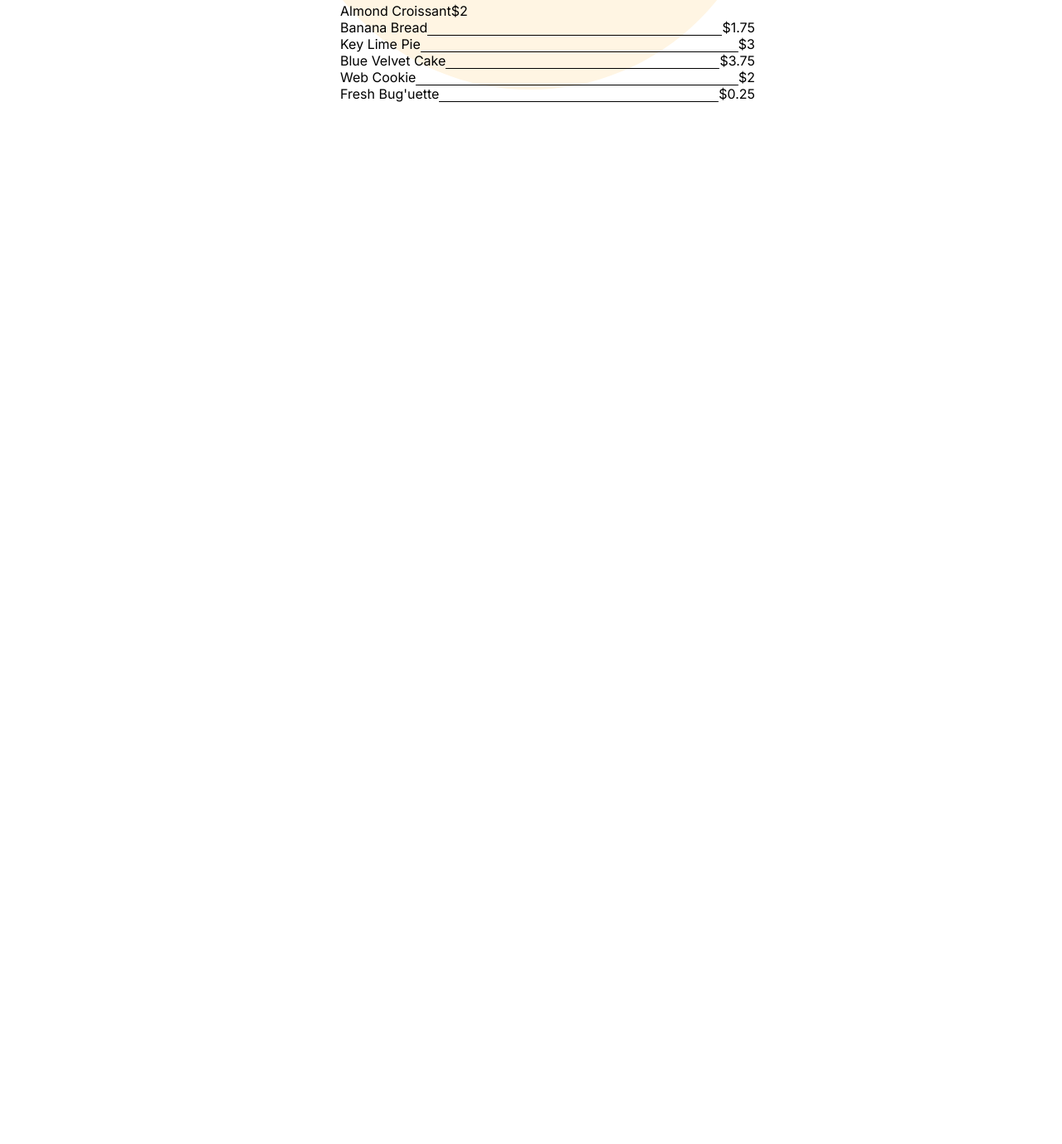
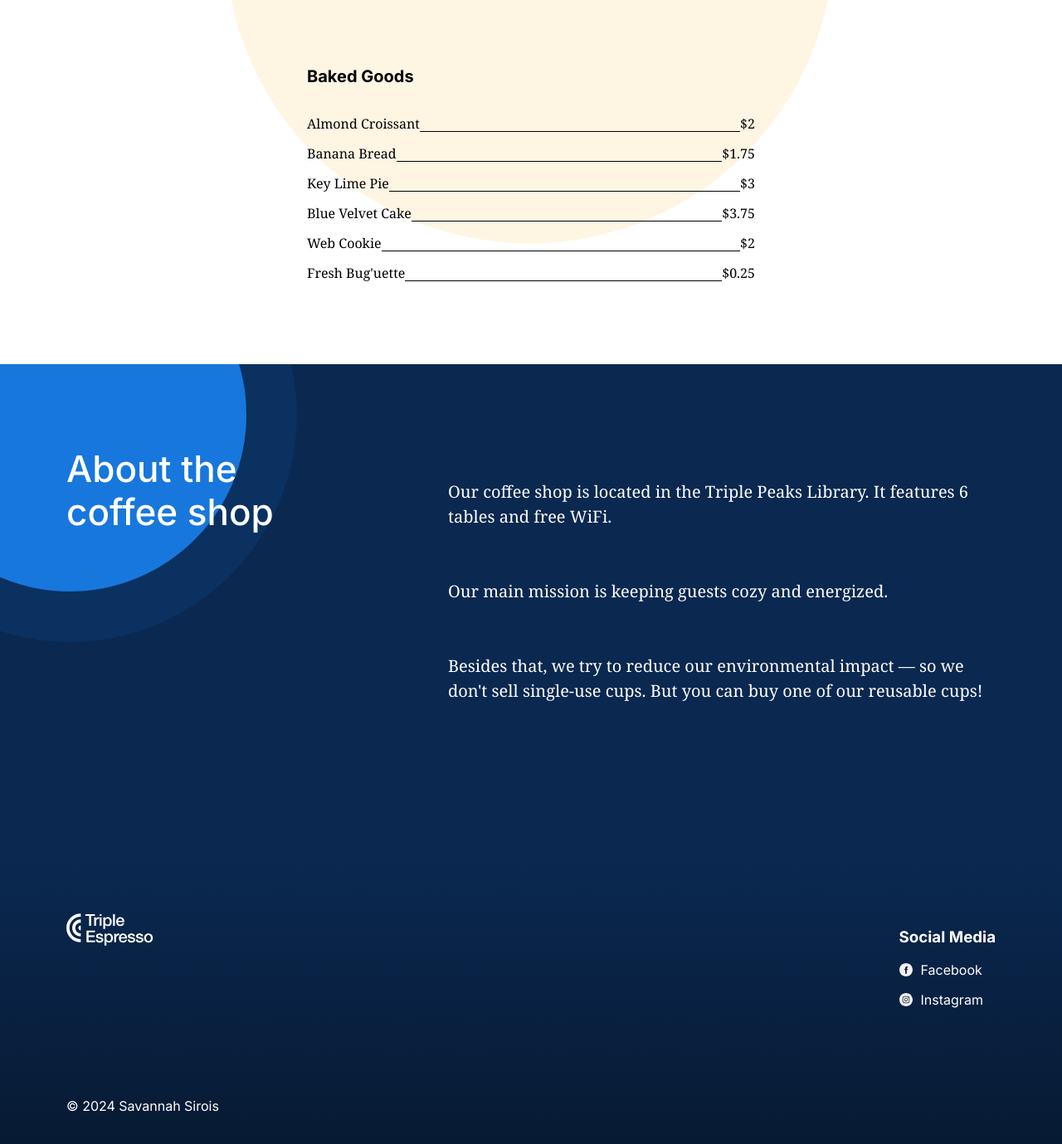
Before and after one commit to savannahsirois/se_project_coffeeshop, a plain HTML site: page index.html in a window 1280 px wide. Shown: the part 3337-4716 px from the top of the page at 83% size. Before the commit the page ends 3560 px from the top, so only its background shows below. Drawn offline with Linux system fonts and the light colour scheme.

Commit message:
Project 2 Final Stage

```diff
--- /dev/null
+++ b/blocks/about.css
@@ -0,0 +1,62 @@
+.about {
+  background-color: #0a2850;
+  color: #fff;
+  padding: 100px 80px 173px;
+  display: flex;
+  justify-content: space-between;
+  position: relative;
+  overflow: hidden;
+  z-index: 0;
+}
+
+.about__title {
+  max-width: 251px;
+  font-weight: 500;
+  font-size: 44px;
+  line-height: 52px;
+  margin: 0;
+  z-index: 1;
+}
+
+.about__content {
+  margin: 19px 0 0;
+  max-width: 660px;
+  display: flex;
+  flex-direction: column;
+  gap: 20px;
+}
+
+.about__paragraph {
+  font-family: "Noto Serif", "Times New Roman", serif;
+  font-size: 20px;
+  line-height: 30px;
+}
+
+.about__circle {
+  width: 426px;
+  height: 426px;
+  background-color: #1878dc;
+  border-radius: 50%;
+  position: absolute;
+  top: -152px;
+  left: -129px;
+}
+
+.about__circle_animation_blurred {
+  animation: pulsate 1.3s ease-in-out 0s infinite;
+}
+
+@keyframes pulsate {
+  0% {
+    opacity: 0;
+  }
+
+  50% {
+    opacity: 0.6;
+  }
+
+  100% {
+    transform: scale(1.3);
+    opacity: 0;
+  }
+}
--- a/blocks/card.css
+++ b/blocks/card.css
@@ -5,9 +5,18 @@
 
 .card__title {
   margin: 0 0 32px;
+  font-weight: bold;
+  font-size: 20px;
+  line-height: 30px;
 }
 
 .card__list {
+  padding: 0;
+  margin: 0;
+  display: flex;
+  flex-direction: column;
+  gap: 16px;
+  font-family: "Noto Serif", "Times New Roman", serif;
 }
 
 .card__list-item {
--- /dev/null
+++ b/blocks/footer.css
@@ -0,0 +1,57 @@
+.footer {
+  background: linear-gradient(180deg, #0a2850 0%, #071931 100%);
+  padding: 60px 80px;
+  color: #fff;
+}
+
+.footer__content {
+  margin: 0 0 108px;
+  display: flex;
+  justify-content: space-between;
+}
+
+.footer__logo {
+  height: 39px;
+  width: 105px;
+}
+
+.footer__social-heading {
+  margin: 0 0 20px;
+  font-weight: bold;
+}
+
+.footer__list {
+  margin: 0;
+  padding: 0;
+  list-style-type: none;
+  display: flex;
+  flex-direction: column;
+  gap: 16px;
+}
+
+.footer__social-link {
+  color: #fff;
+  text-decoration: none;
+  display: flex;
+  align-items: center;
+  transition: opacity 0.5s;
+  cursor: pointer;
+}
+
+.footer__social-link:hover {
+  opacity: 70%;
+}
+
+.footer__list-item {
+  padding: 0;
+}
+
+.footer__social-icon {
+  height: 16px;
+  width: 16px;
+  margin-right: 10px;
+}
+
+.footer__copyright {
+  margin: 108px 0 0;
+}
--- a/blocks/form.css
+++ b/blocks/form.css
@@ -40,6 +40,12 @@
   border-radius: 4px;
   margin-bottom: 32px;
   font-weight: 500;
+  cursor: pointer;
+  transition: background-color 0.5s;
+}
+
+.form__button:hover {
+  background-color: #3f96f3;
 }
 
 .form__checkbox {
--- a/blocks/menu.css
+++ b/blocks/menu.css
@@ -1,7 +1,7 @@
 .menu {
   background-color: #fff;
   background-image: url(../images/background_menu.svg);
-  background-repeat: no repeat;
+  background-repeat: no-repeat;
   background-position: center;
   background-size: cover;
   padding: 100px 0;
@@ -13,12 +13,18 @@
 .menu__title {
   max-width: 780px;
   margin: 0 0 24px;
+  font-weight: 500;
+  font-size: 44px;
+  line-height: 52px;
 }
 
 .menu__subtitle {
   max-width: 780px;
   margin: 0 0 100px;
-  align-items: center;
+  font-family: "Noto Serif", "Times New Roman", serif;
+  font-size: 20px;
+  line-height: 30px;
+  text-align: center;
 }
 
 .menu__cards {
--- a/blocks/nav.css
+++ b/blocks/nav.css
@@ -22,4 +22,10 @@
 .nav__link {
   color: #000000;
   text-decoration: none;
+  transition: opacity 0.5s;
+  cursor: pointer;
 }
+
+.nav__link:hover {
+  opacity: 50%;
+}
--- a/index.html
+++ b/index.html
@@ -183,55 +183,126 @@
           <ul class="menu__cards">
             <li class="card">
               <h3 class="card__title">Filter</h3>
-              <ul class="card__list>
+              <ul class="card__list">
                 <li class="card__list-item">
                   Regular (12ox) <span class="card__list-divider"></span>$1
                 </li>
-                <li class="card__list-item">Large (16oz) <span class="card__list-divider"></span>$1.25
+                <li class="card__list-item">
+                  Large (16oz) <span class="card__list-divider"></span>$1.25
                 </li>
-                <li class="card__list-item">XL (20z) <span class="card__list-divider"></span>$1.5
+                <li class="card__list-item">
+                  XL (20z) <span class="card__list-divider"></span>$1.5
                 </li>
-                <li class="card__list-item">Party-size (24oz, decaf) <span class="card__list-divider"></span>$1.75
+                <li class="card__list-item">
+                  Party-size (24oz, decaf)
+                  <span class="card__list-divider"></span>$1.75
                 </li>
-                <li class="card__list-item">Iced Coffee (16oz) <span class="card__list-divider"></span>$1.25
+                <li class="card__list-item">
+                  Iced Coffee (16oz)
+                  <span class="card__list-divider"></span>$1.25
                 </li>
               </ul>
             </li>
             <li class="card">
               <h3 class="card__title">Espresso</h3>
-              <ul class="card__list>
-                <li class="card__list-item">Macchiato<span class="card__list-divider"></span>$2.25
+              <ul class="card__list">
+                <li class="card__list-item">
+                  Macchiato<span class="card__list-divider"></span>$2.25
                 </li>
-                <li class="card__list-item">Cortado<span class="card__list-divider"></span>$2.5
+                <li class="card__list-item">
+                  Cortado<span class="card__list-divider"></span>$2.5
                 </li>
-                <li class="card__list-item">Mocha<span class="card__list-divider"></span>$3
+                <li class="card__list-item">
+                  Mocha<span class="card__list-divider"></span>$3
                 </li>
-                <li class="card__list-item">Sunrise in the Bay Area (decaf)<span class="card__list-divider"></span>$10
+                <li class="card__list-item">
+                  Sunrise in the Bay Area (decaf)<span
+                    class="card__list-divider"
+                  ></span
+                  >$10
                 </li>
               </ul>
             </li>
             <li class="card">
               <h3 class="card__title">Baked Goods</h3>
-              <ul class="card__list>
-                <li class="card__list-item">Almond Croissant<span class="card__list-divider"></span>$2
+              <ul class="card__list">
+                <li class="card__list-item">
+                  Almond Croissant<span class="card__list-divider"></span>$2
                 </li>
-                <li class="card__list-item">Banana Bread<span class="card__list-divider"></span>$1.75
+                <li class="card__list-item">
+                  Banana Bread<span class="card__list-divider"></span>$1.75
                 </li>
-                <li class="card__list-item">Key Lime Pie<span class="card__list-divider"></span>$3
+                <li class="card__list-item">
+                  Key Lime Pie<span class="card__list-divider"></span>$3
                 </li>
-                <li class="card__list-item">Blue Velvet Cake<span class="card__list-divider"></span>$3.75
+                <li class="card__list-item">
+                  Blue Velvet Cake<span class="card__list-divider"></span>$3.75
                 </li>
-                <li class="card__list-item">Web Cookie<span class="card__list-divider"></span>$2
+                <li class="card__list-item">
+                  Web Cookie<span class="card__list-divider"></span>$2
                 </li>
-                <li class="card__list-item">Fresh Bug'uette<span class="card__list-divider"></span>$0.25
+                <li class="card__list-item">
+                  Fresh Bug'uette<span class="card__list-divider"></span>$0.25
                 </li>
               </ul>
             </li>
           </ul>
         </section>
-        <section id="about" class="about"></section>
+        <section id="about" class="about">
+          <h2 class="about__title">About the coffee shop</h2>
+          <div class="about__content">
+            <p class="about__paragraph">
+              Our coffee shop is located in the Triple Peaks Library. It
+              features 6 tables and free WiFi.
+            </p>
+            <p class="about__paragraph">
+              Our main mission is keeping guests cozy and energized.
+            </p>
+            <p class="about__paragraph">
+              Besides that, we try to reduce our environmental impact — so we
+              don't sell single-use cups. But you can buy one of our reusable
+              cups!
+            </p>
+          </div>
+          <div class="about__circle"></div>
+          <div class="about__circle about__circle_animation_blurred"></div>
+        </section>
       </main>
-      <footer id="contacts" class="footer"></footer>
+      <footer id="contacts" class="footer">
+        <div class="footer__content">
+          <img
+            src="./images/logo_coffeeshop_light.svg"
+            alt="Triple Espresso Logo"
+            class="footer__logo"
+          />
+          <div class="footer__column">
+            <h3 class="footer__column_social-heading">Social Media</h3>
+            <ul class="footer__list">
+              <li class="footer__list-item">
+                <a href="#" class="footer__social-link">
+                  <img
+                    src="./images/facebook_white.svg"
+                    alt="Facebook Icon"
+                    class="footer__social-icon"
+                  />
+                  Facebook</a
+                >
+              </li>
+              <li class="footer__list-item">
+                <a href="#" class="footer__social-link">
+                  <img
+                    src="./images/instagram_white.svg"
+                    alt="Instagram Icon"
+                    class="footer__social-icon"
+                  />
+                  Instagram</a
+                >
+              </li>
+            </ul>
+          </div>
+        </div>
+        <p class="footer__copyright">&copy; 2024 Savannah Sirois</p>
+      </footer>
     </div>
   </body>
 </html>
--- a/pages/index.css
+++ b/pages/index.css
@@ -7,3 +7,5 @@
 @import url(../blocks/form.css);
 @import url(../blocks/menu.css);
 @import url(../blocks/card.css);
+@import url(../blocks/about.css);
+@import url(../blocks/footer.css);
```
